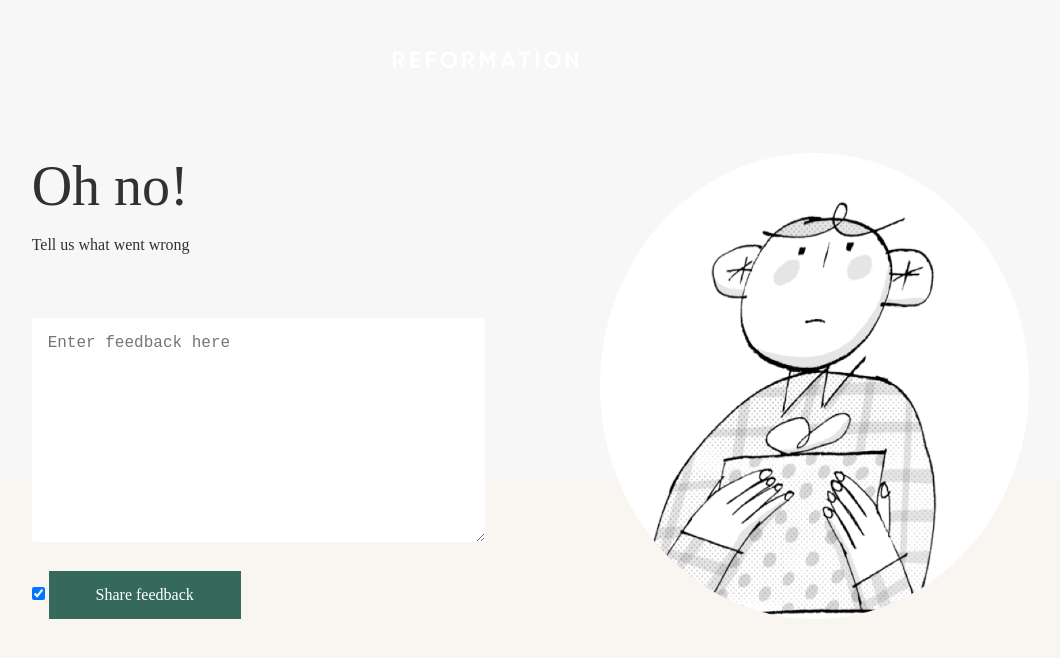
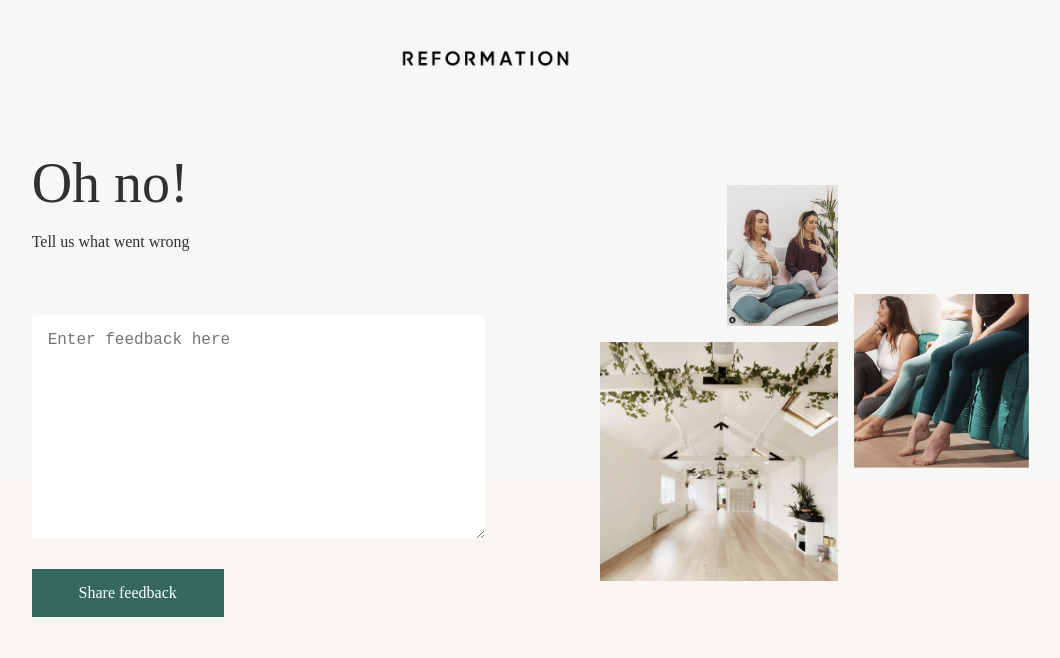
Before and after one commit to andrew-andopen/reformation, a plain HTML site: page negative.html in a window 1280 px wide. Shown: the whole page, without its empty margins (155-1215 px from the left). Drawn offline with Linux system fonts and the light colour scheme; a web font is replaced by a local one.

Commit message:
finished

```diff
--- a/main.js
+++ b/main.js
@@ -76,7 +76,7 @@ else if(formNeg) {
         var response = JSON.parse(xhr.response);
         if (xhr.status === 200) {
             h1Tag.innerHTML = "Thanks for your feedback.";
-            h2Tag.innerHTML = "Lorem ipsum dolor sit amet, consectetur adipiscing elit"
+            h2Tag.innerHTML = "We’re sorry something went wrong. Thank you for taking the time to let us know so we can improve in the future."
             textAreaTag.style.display = "none"
             submitTag.style.display = "none";
         } else {
--- a/negative.html
+++ b/negative.html
@@ -13,7 +13,7 @@
     </head>
     <body>
 
-        <header><img src="assets/logo-white.png"></header>
+        <header><img src="assets/reformation-logo.png"></header>
 
 
         <div class="container">
@@ -26,7 +26,7 @@
                 <form id="form-neg"  name="form1" action="https://usebasin.com/f/aa0c917238da"  method="post" >
 
                     <textarea placeholder="Enter feedback here"  name="confirmationText"></textarea>
-                    <input id="checkbox" type="checkbox" checked name="Positive/Negative" value="Negative">
+                    <input class="checkbox" type="checkbox" checked name="Positive/Negative" value="Negative">
 
                     <button id="submit-neg" type="submit" value="send">
                     <a class="button">Share feedback</a>
@@ -41,8 +41,15 @@
 
             </section>
 
+
             <section class="illo">
-                <img src="assets/illo_neg.png">
+                <div class="grid-left">
+                    <img class="couple" src="assets/couple.png">
+                    <img class="studio" src="assets/studio.png">
+                </div>
+                <div class="grid-right">
+                    <img class="group" src="assets/group.png">
+                </div>
             </section>
 
         </div>
```
Also changed, not shown: email/index.html (+5 -6 lines), email/email assets/gift-graphic.png (added).
